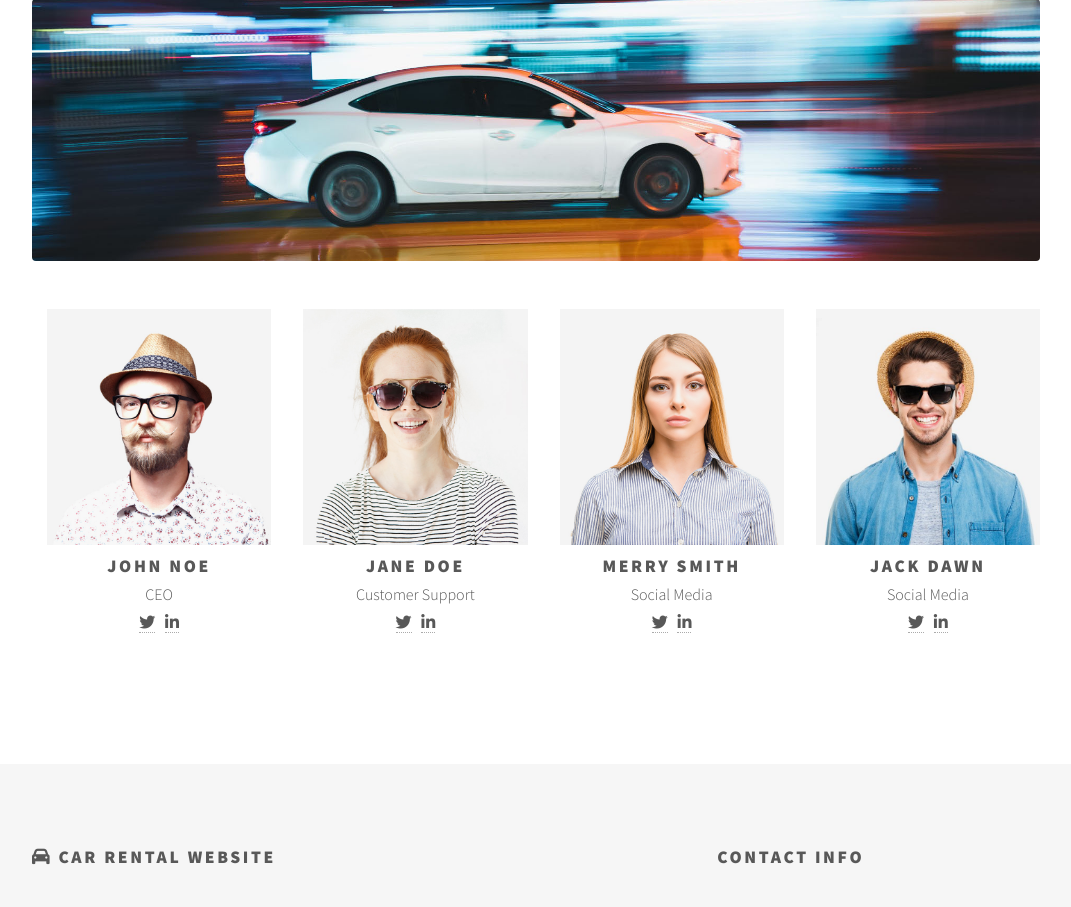
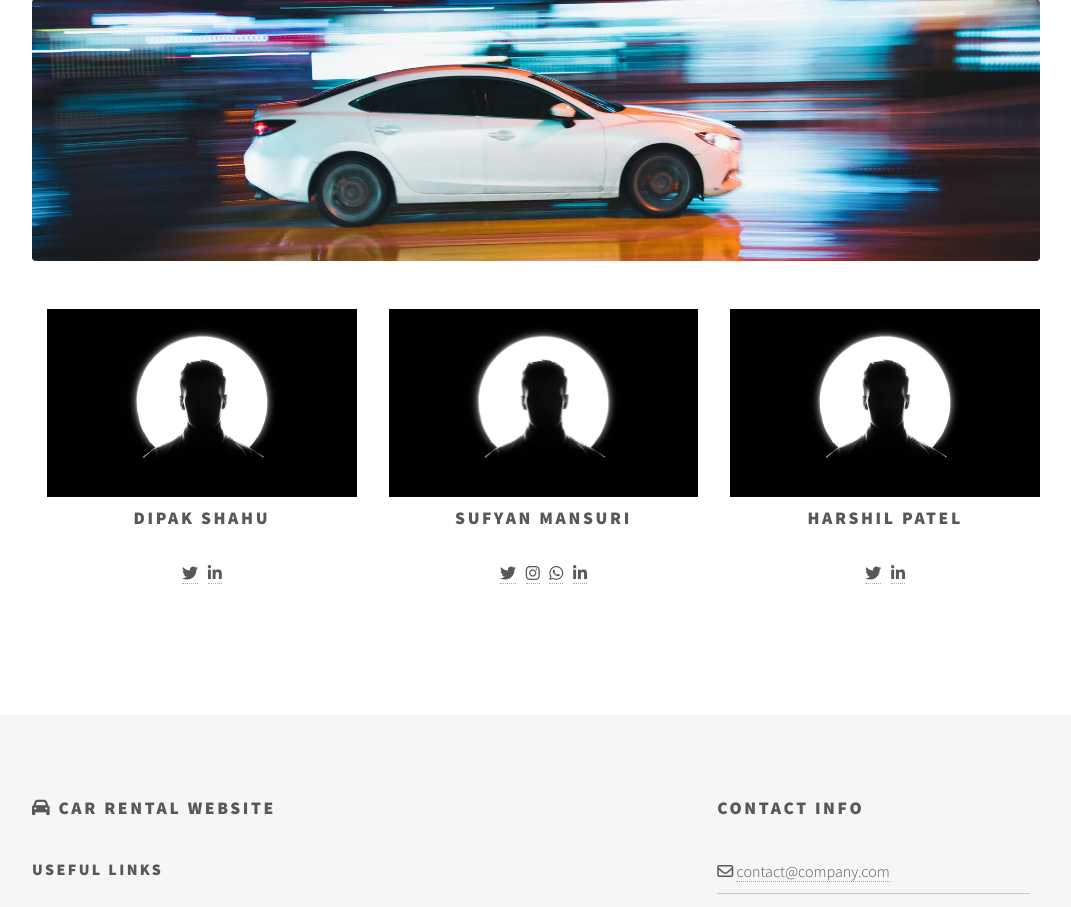
Before and after one commit to harshil037/carrent, a Django app: page /team in a window 1280 px wide. Shown: the part 206-1113 px from the top of the page, without its empty margins (104-1175 px from the left). Run offline with Django 3.2, Linux system fonts and the light colour scheme; some libraries are stand-ins or nearby versions.

Commit message:
added profiles

```diff
--- a/templates/team.html
+++ b/templates/team.html
@@ -15,52 +15,41 @@
 
 							<div class="container">
 								<div class="row">
-									<div class="col-sm-3 text-center">
-										<img src="static/images/author-image-1-646x680.jpg" class="img-fluid" alt="" />
+									<div class="col-sm-4 text-center">
+										<img src="static/images/author.jpg" class="img-fluid" alt="" />
 
-										<h2 class="m-n">John Noe</h2>
+										<h2 class="m-n">Dipak Shahu</h2>
 
 										<p>
-											CEO <br>
+											<br>
 
 											<a href="#"><i class="fa fa-twitter"></i></a> &nbsp;
 											<a href="#"><i class="fa fa-linkedin"></i></a>
 										</p>
 									</div>
 
-									<div class="col-sm-3 text-center">
-										<img src="static/images/author-image-2-646x680.jpg" class="img-fluid" alt="" />
+									<div class="col-sm-4 text-center">
+										<img src="static/images/author.jpg" class="img-fluid" alt="" />
 
-										<h2 class="m-n">Jane Doe</h2>
+										<h2 class="m-n">Sufyan Mansuri</h2>
 
 										<p>
-											Customer Support <br>
+											<br>
 
-											<a href="#"><i class="fa fa-twitter"></i></a> &nbsp;
-											<a href="#"><i class="fa fa-linkedin"></i></a>
+											<a href="https://twitter.com/typing_mistake" target="_blank"><i class="fa fa-twitter"></i></a> &nbsp;
+											<a href="https://instagram.com/typingmistake" target="_blank"><i class="fa fa-instagram"></i></a> &nbsp;
+											<a href="https://wa.me/+917016138213" target="_blank"><i class="fa fa-whatsapp"></i></a> &nbsp;
+											<a href="https://www.linkedin.com/in/sufyan-mansuri-48b813207/" target="_blank"><i class="fa fa-linkedin"></i></a>
 										</p>
 									</div>
 
-									<div class="col-sm-3 text-center">
-										<img src="static/images/author-image-3-646x680.jpg" class="img-fluid" alt="" />
+									<div class="col-sm-4 text-center">
+										<img src="static/images/author.jpg" class="img-fluid" alt="" />
 
-										<h2 class="m-n">Merry Smith</h2>
+										<h2 class="m-n">Harshil Patel</h2>
 
 										<p>
-											Social Media <br>
-
-											<a href="#"><i class="fa fa-twitter"></i></a> &nbsp;
-											<a href="#"><i class="fa fa-linkedin"></i></a>
-										</p>
-									</div>
-
-									<div class="col-sm-3 text-center">
-										<img src="static/images/author-image-4-646x680.jpg" class="img-fluid" alt="" />
-
-										<h2 class="m-n">Jack Dawn</h2>
-
-										<p>
-											Social Media <br>
+											<br>
 
 											<a href="#"><i class="fa fa-twitter"></i></a> &nbsp;
 											<a href="#"><i class="fa fa-linkedin"></i></a>
```
Also changed, not shown: static/images/author-image-1-646x680.jpg (deleted), static/images/author-image-2-646x680.jpg (deleted), static/images/author-image-3-646x680.jpg (deleted), static/images/author-image-4-646x680.jpg (deleted), static/images/author.jpg (added).
